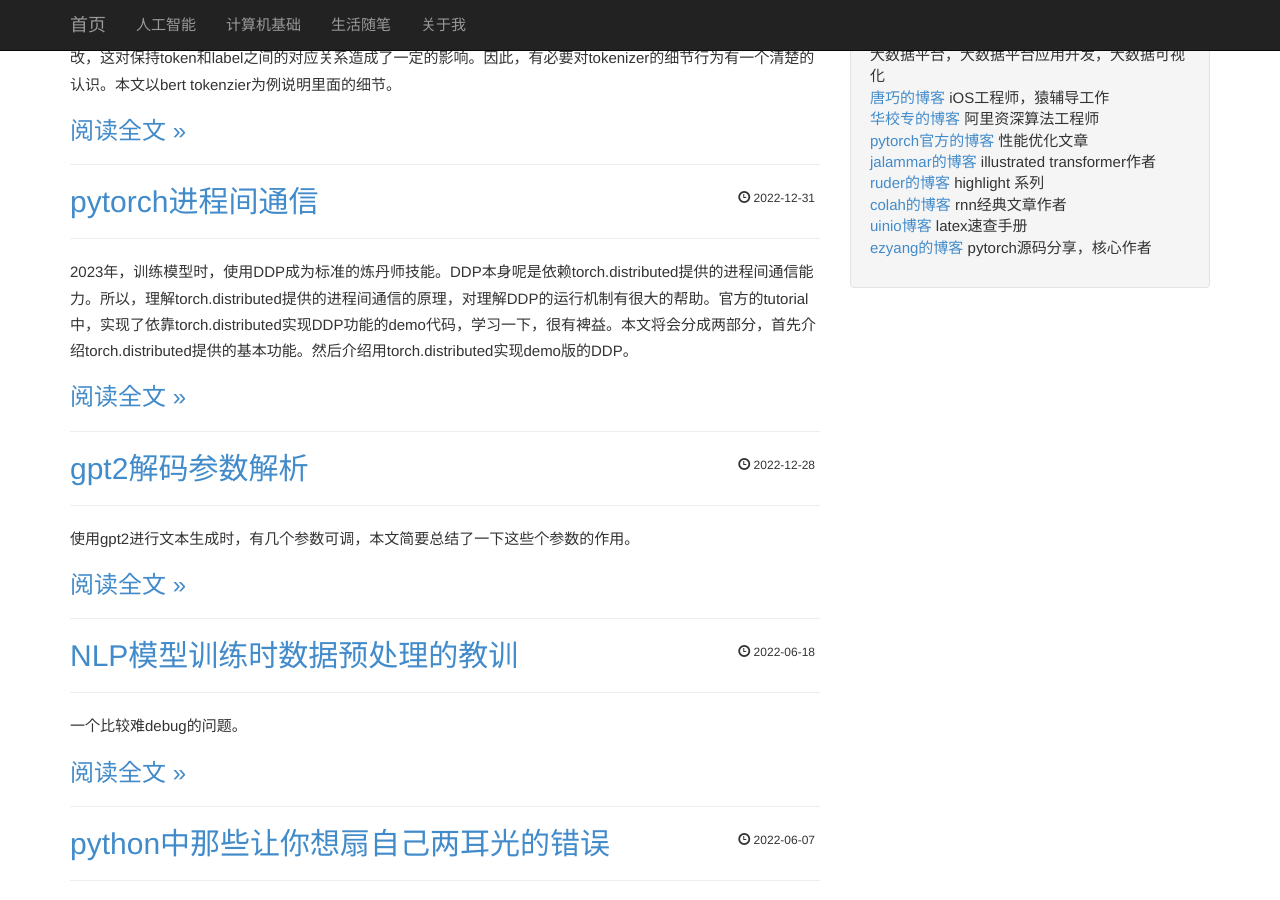
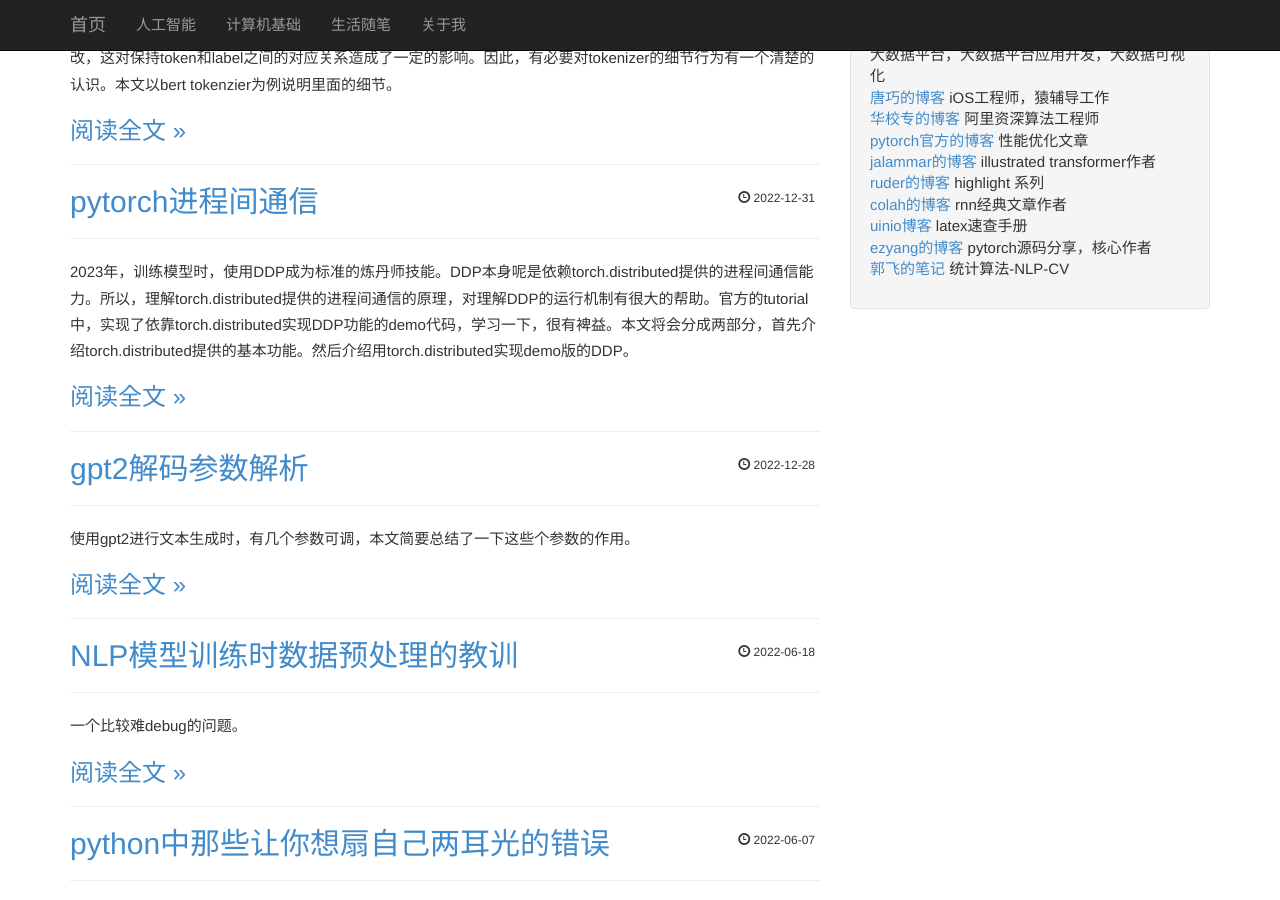
Before and after one commit to liwenju0/liwenju0.github.io, a Jekyll site: the page built from index.html, in a window 1280 px wide and 900 px high, scrolled down 734 px. Built offline with Jekyll 4.4.1, drawn with Linux system fonts in a browser that asks for light colours; the list of posts is cut into pages by our own code.

Commit message:
添加链接

```diff
--- a/_includes/links.html
+++ b/_includes/links.html
@@ -43,5 +43,8 @@
               <li>
                 <a href="http://blog.ezyang.com/">ezyang的博客</a> pytorch源码分享，核心作者
               </li>
+              <li>
+                <a href="https://www.guofei.site/">郭飞的笔记</a> 统计算法-NLP-CV
+              </li>
 
             </ul>
```
Also changed, not shown: README.md.
